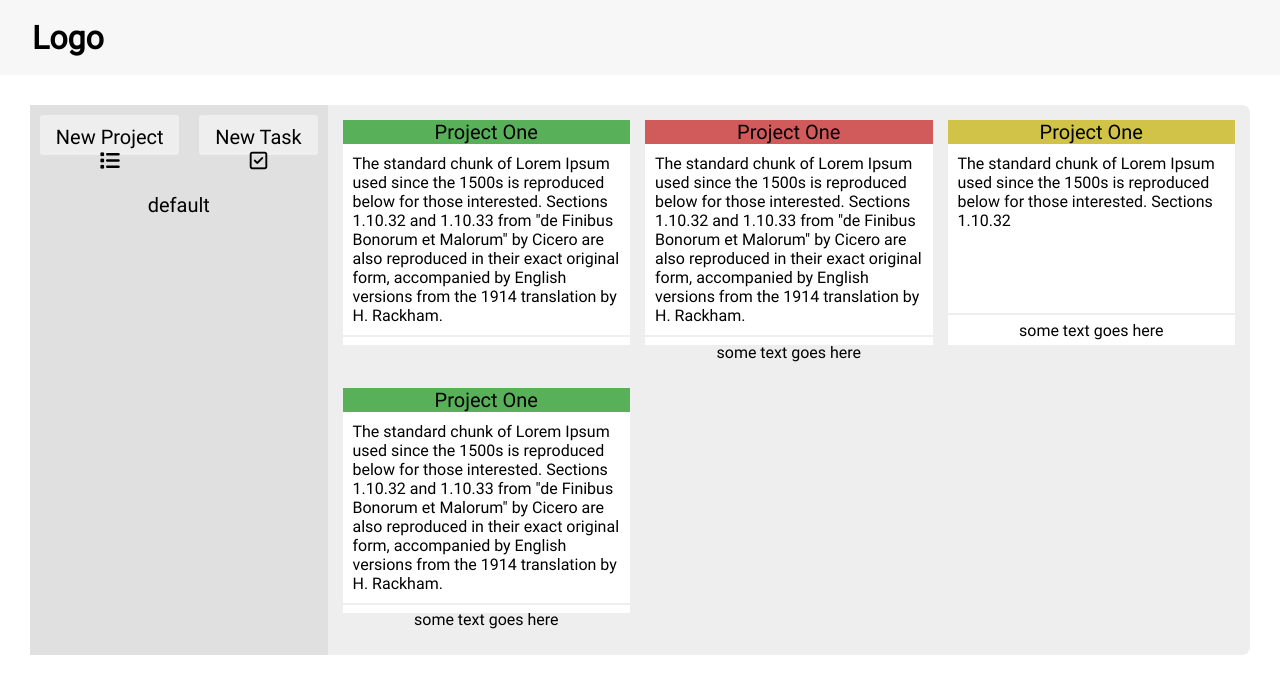
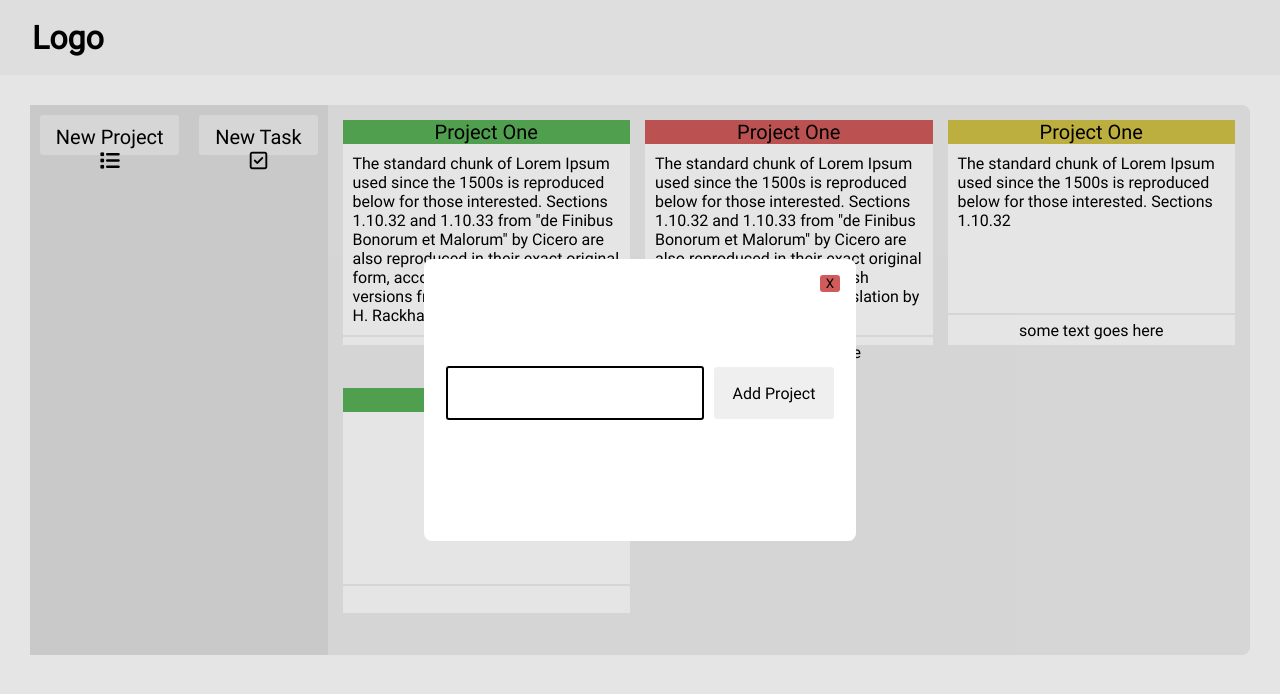
Before and after one commit to TylerYoungdahl/Todo-List, a website built with webpack: page src/index.html in a window 1280 px wide. Both pictures are taken after a click on the button "New Project". Built offline with nearby package versions, Linux system fonts and the light colour scheme.

Commit message:
new project modal

```diff
--- a/src/assets/styles/style.css
+++ b/src/assets/styles/style.css
@@ -90,6 +90,68 @@ body {
   background-color: var(--light-grey);
 }
 
+#new-proj-modal {
+  height: 250px;
+  width: 400px;
+  border: none;
+  border-radius: 8px;
+  overflow: hidden;
+}
+
+#new-proj-modal div {
+  display: flex;
+  justify-content: end;
+}
+
+#new-proj-form {
+  display: flex;
+  justify-content: center;
+  align-items: center;
+  height: 100%;
+}
+
+#close-proj-modal {
+  /* display: none; */
+  border: none;
+  border-radius: 3px;
+  background-color: rgb(209, 90, 90);
+}
+
+#close-proj-modal:hover {
+  cursor: pointer;
+}
+
+#proj-submit-container {
+  display: flex;
+  justify-content: center;
+  align-items: center;
+  gap: 10px;
+  margin-bottom: 48px;
+}
+
+#proj-title,
+#submit-proj-btn {
+  border-radius: 3px;
+}
+
+#proj-title {
+  height: 48px;
+  width: 250px;
+  border: 2px solid black;
+  font-size: 2em;
+}
+
+#submit-proj-btn {
+  height: 52px;
+  width: 120px;
+  border: none;
+  font-size: 1em;
+}
+
+#submit-proj-btn:hover {
+  cursor: pointer;
+}
+
 #tasks {
   display: grid;
   grid-template-columns: 1fr 1fr 1fr;
--- a/src/domLogic.js
+++ b/src/domLogic.js
@@ -8,4 +8,22 @@ import {
   addTask,
 } from "./logic.js";
 
-export function addProjectDOM() {}
+export function loadProjectsDOM() {
+  const sideBarProjects = document.querySelector("#sidebar-projects");
+  sideBarProjects.innerHTML = "";
+
+  loadProjects();
+
+  projects.forEach((proj) => {
+    const newProj = document.createElement("div");
+    newProj.classList.add("sidebar-project");
+    newProj.textContent = `${proj.title}`;
+    sideBarProjects.appendChild(newProj);
+  });
+}
+
+export function submitProject() {
+  const titleInput = document.querySelector("#proj-title");
+  addProject(titleInput.value);
+  loadProjectsDOM();
+}
--- a/src/index.html
+++ b/src/index.html
@@ -17,7 +17,7 @@
       <a href="#" id="logo">Logo</a>
     </nav>
     <div id="content">
-      <div id="sidebar">
+      <!-- <div id="sidebar">
         <div id="sidebar-btn-container">
           <button class="sidebar-btn" id="new-proj-btn">
             New Project <i class="fa-solid fa-list"></i>
@@ -62,17 +62,11 @@
           <div class="task-due-date">some text goes here</div>
         </div>
         <div class="task">
-          <div class="task-green">Project One</div>
-          <div class="task-description">
-            The standard chunk of Lorem Ipsum used since the 1500s is reproduced
-            below for those interested. Sections 1.10.32 and 1.10.33 from "de
-            Finibus Bonorum et Malorum" by Cicero are also reproduced in their
-            exact original form, accompanied by English versions from the 1914
-            translation by H. Rackham.
-          </div>
-          <div class="task-due-date">some text goes here</div>
+          <div class="task-green"></div>
+          <div class="task-description"></div>
+          <div class="task-due-date"></div>
         </div>
-      </div>
+      </div> -->
     </div>
   </body>
 </html>
--- a/src/index.js
+++ b/src/index.js
@@ -8,7 +8,62 @@ import {
   addProject,
   addTask,
 } from "./logic.js";
+import { loadProjectsDOM, submitProject } from "./domLogic.js";
 import sideBar from "./modules/sideBar.js";
+import newProjModal from "./modules/newProjModal.js";
 import { format, parseISO } from "date-fns";
+import { af } from "date-fns/locale";
 
 const content = document.querySelector("#content");
+
+content.innerHTML = `${sideBar()}<div id="tasks">
+        <div class="task">
+          <div class="task-green">Project One</div>
+          <div class="task-description">
+            The standard chunk of Lorem Ipsum used since the 1500s is reproduced
+            below for those interested. Sections 1.10.32 and 1.10.33 from "de
+            Finibus Bonorum et Malorum" by Cicero are also reproduced in their
+            exact original form, accompanied by English versions from the 1914
+            translation by H. Rackham.
+          </div>
+          <div class="task-due-date" id="test-date"></div>
+        </div>
+        <div class="task">
+          <div class="task-yellow">Project One</div>
+          <div class="task-description">
+            The standard chunk of Lorem Ipsum used since the 1500s is reproduced
+            below for those interested. Sections 1.10.32 and 1.10.33 from "de
+            Finibus Bonorum et Malorum" by Cicero are also reproduced in their
+            exact original form, accompanied by English versions from the 1914
+            translation by H. Rackham.
+          </div>
+          <div class="task-due-date">some text goes here</div>
+        </div>
+        <div class="task">
+          <div class="task-red">Project One</div>
+          <div class="task-description">
+            The standard chunk of Lorem Ipsum used since the 1500s is reproduced
+            below for those interested. Sections 1.10.32
+          </div>
+          <div class="task-due-date">some text goes here</div>
+        </div>
+        <div class="task">
+          <div class="task-green"></div>
+          <div class="task-description"></div>
+          <div class="task-due-date"></div>
+        </div>
+      </div>${newProjModal()}`;
+
+const newProjBtn = document.querySelector("#new-proj-btn");
+const projModal = document.querySelector("#new-proj-modal");
+const closeProjModal = document.querySelector("#close-proj-modal");
+const submitProjBtn = document.querySelector("#submit-proj-btn");
+
+loadProjectsDOM();
+
+newProjBtn.addEventListener("click", () => projModal.showModal());
+closeProjModal.addEventListener("click", () => projModal.close());
+submitProjBtn.addEventListener("click", () => {
+  submitProject();
+  projModal.close();
+});
--- /dev/null
+++ b/src/modules/newProjModal.js
@@ -0,0 +1,15 @@
+export default function newProjModal() {
+  const newProjModalContent = `<dialog id="new-proj-modal">
+      <div>
+        <button id="close-proj-modal">X</button>
+      </div>
+      <form id="new-proj-form">
+        <div id="proj-submit-container">
+          <input type="text" name="title" id="proj-title" />
+          <button id="submit-proj-btn" type="submit">Add Project</button>
+        </div>
+      </form>
+    </dialog>`;
+
+  return newProjModalContent;
+}
```
